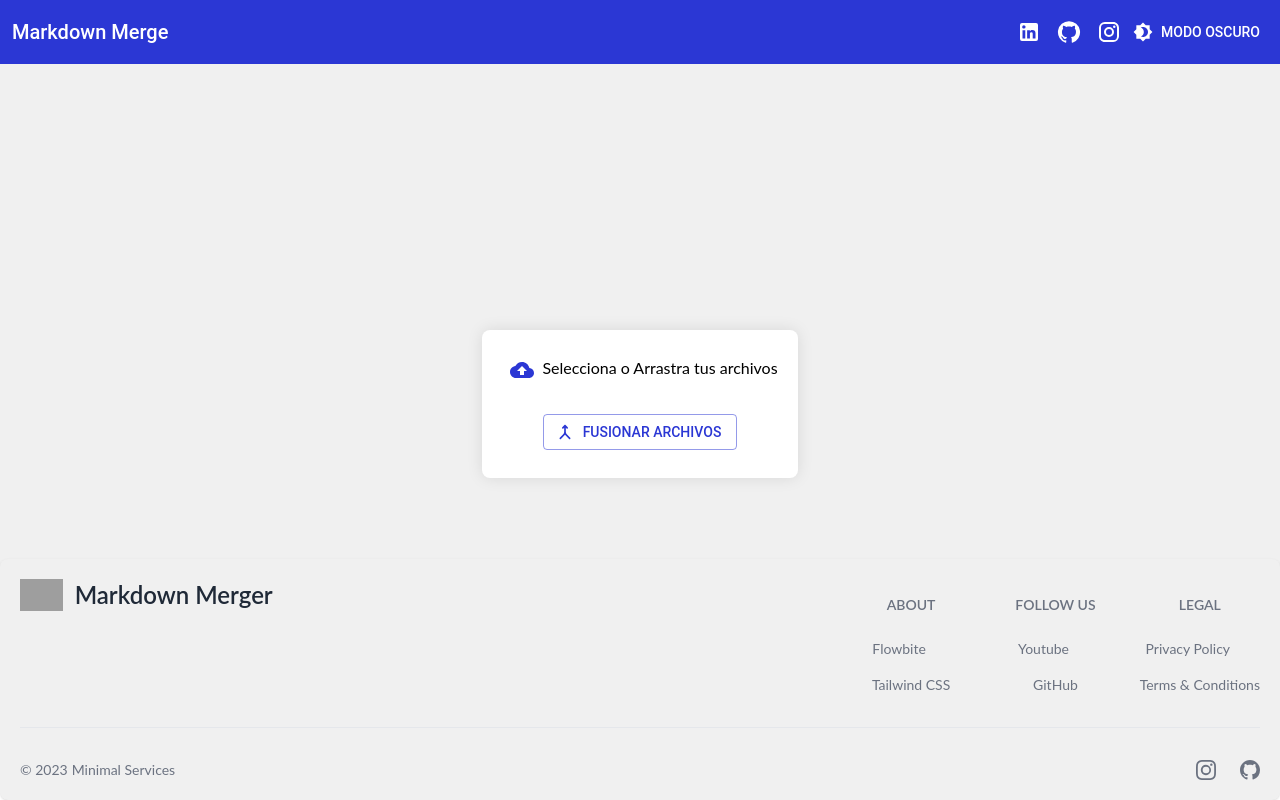
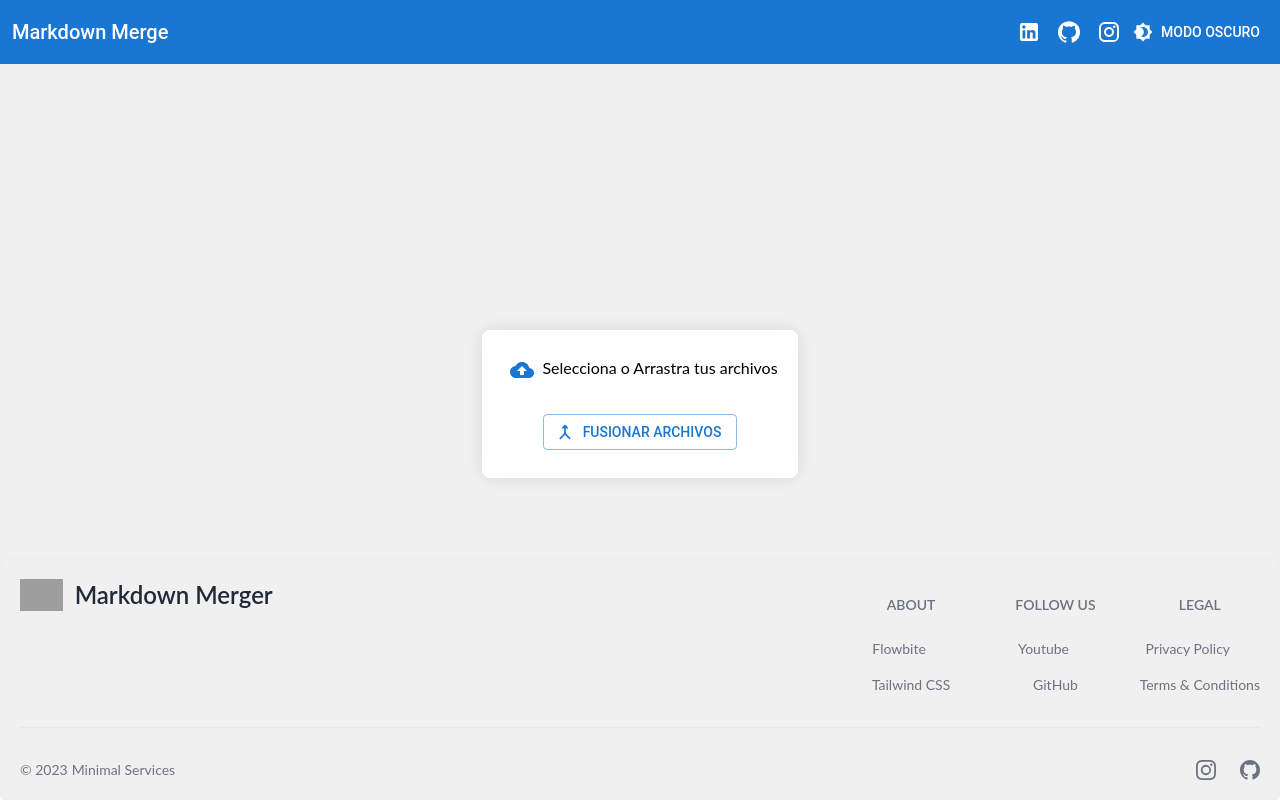
Before and after one commit to Not-Minimal/markdown-app, a React (Create React App) app: page / in a window 1280 px wide. Built offline with nearby package versions, Linux system fonts and the light colour scheme; grey boxes are pictures that could not be loaded.

Commit message:
Temas Actualizado

```diff
--- a/src/theme.js
+++ b/src/theme.js
@@ -1,6 +1,7 @@
 // theme.js
 import { createTheme } from '@mui/material/styles';
 
+// Tema claro
 const theme = createTheme({
     spacing: 4,
     typography: {
@@ -10,53 +11,78 @@ const theme = createTheme({
             'Open Sans',
         ].join(','),
         h1: {
-            fontSize: '5rem',
+            fontSize: '2.5rem', // Ajusta el tamaño de la fuente para h1
             fontFamily: 'Raleway',
+            fontWeight: 'bold', // Añade negrita
         },
         h2: {
-            fontSize: '3.5rem',
+            fontSize: '2rem', // Ajusta el tamaño de la fuente para h2
             fontFamily: 'Open Sans',
-            fontStyle: 'bold',
+            fontWeight: 'bold', // Añade negrita
         },
         h3: {
-            fontSize: '2.5rem',
+            fontSize: '1.5rem', // Ajusta el tamaño de la fuente para h3
             fontFamily: 'Roboto',
+            fontWeight: 'bold', // Añade negrita
         },
     },
     palette: {
         background: {
-            default: '#009900'//green
+            default: '#FFFFFF', // Fondo blanco
         },
         primary: {
-            main: '#2B37D4',//indigo
+            main: '#1976D2', // Color principal azul
         },
         secondary: {
-            main: '#E769A6',//pink
+            main: '#FF5722', // Color secundario naranja
         },
         error: {
-            main: '#D72A2A',//red
+            main: '#D32F2F', // Color de error rojo
         },
         warning: {
-            main: '#FC7B09',//orange
+            main: '#FFA000', // Color de advertencia naranja
         },
         info: {
-            main: '#6B7D6A',//gray
+            main: '#1976D2', // Color de información azul (coincide con el color principal)
         },
         success: {
-            main: '#09FE00',//green
+            main: '#388E3C', // Color de éxito verde
         },
         text: {
-            primary: '#000000',//black
-            secondary: '#FFFFFF',//white
+            primary: '#000000', // Texto negro en lugar de negro puro
+            secondary: '#757575', // Texto secundario gris oscuro
         },
     },
-
 });
 
+// Tema oscuro
 const themeDark = createTheme({
-    darkMode: {
+    spacing: 4,
+    typography: {
+        fontFamily: [
+            'Roboto',
+            'Raleway',
+            'Open Sans',
+        ].join(','),
+        h1: {
+            fontSize: '2.5rem',
+            fontFamily: 'Raleway',
+            fontWeight: 'bold',
+        },
+        h2: {
+            fontSize: '2rem',
+            fontFamily: 'Open Sans',
+            fontWeight: 'bold',
+        },
+        h3: {
+            fontSize: '1.5rem',
+            fontFamily: 'Roboto',
+            fontWeight: 'bold',
+        },
+    },
+    palette: {
         background: {
-            default: '#121212', // Color de fondo oscuro
+            default: '#121212', // Fondo oscuro
         },
         primary: {
             main: '#64B5F6', // Color principal en modo oscuro
@@ -64,9 +90,21 @@ const themeDark = createTheme({
         secondary: {
             main: '#FFB74D', // Color secundario en modo oscuro
         },
+        error: {
+            main: '#EF5350', // Color de error en modo oscuro (rojo menos intenso)
+        },
+        warning: {
+            main: '#FFA000', // Color de advertencia en modo oscuro (naranja menos intenso)
+        },
+        info: {
+            main: '#64B5F6', // Color de información en modo oscuro (coincide con el color principal)
+        },
+        success: {
+            main: '#4CAF50', // Color de éxito en modo oscuro (verde menos intenso)
+        },
         text: {
-            primary: '#FFFFFF', // Color del texto en modo oscuro
-            secondary: '#B0B0B0', // Color del texto secundario en modo oscuro
+            primary: '#FFFFFF', // Texto blanco en modo oscuro
+            secondary: '#B0B0B0', // Texto secundario gris en modo oscuro
         },
     },
 });
```
